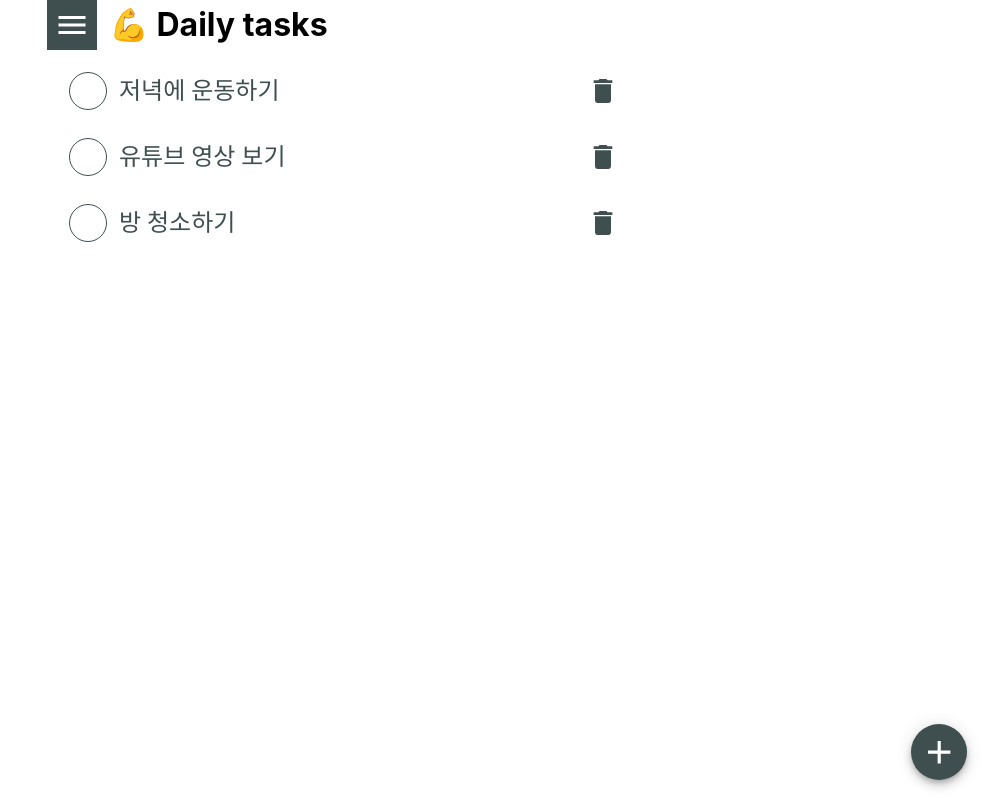
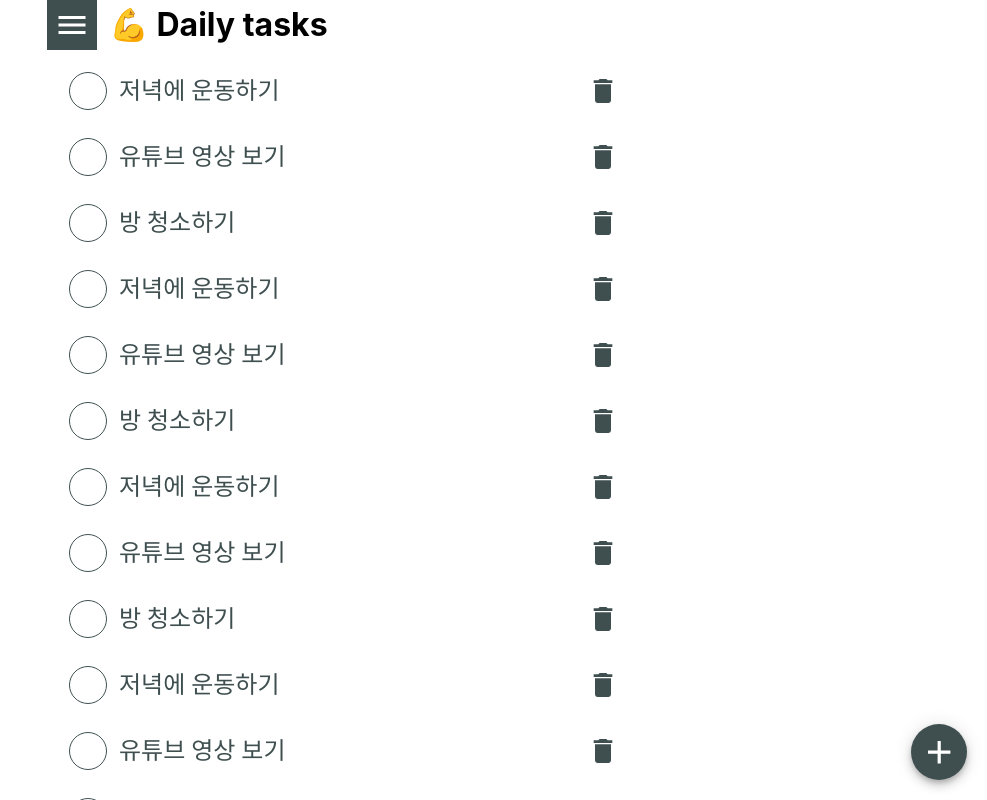
Before and after one commit to SungeunP/ts-todo-app, a React (Create React App) app: page / in a window 1280 px wide. Shown: the whole page, without its empty margins (293-1280 px from the left). Built offline with nearby package versions, Linux system fonts and the light colour scheme.

Commit message:
Implement functions, update spec of component
- Implement checking todo / delete todo functions
- Update CheckboxButton component spec

```diff
--- a/src/Todo.ts
+++ b/src/Todo.ts
@@ -2,6 +2,9 @@ class Todo {
   id: number;
   title: string;
   completed: boolean;
+  updateCompleted = (value: boolean) => {
+    this.completed = value
+  };
 
   constructor(
     title: string,
@@ -17,6 +20,7 @@ export interface ITodo {
   id: number;
   title: string;
   completed: boolean;
+  updateCompleted: any;
 }
 
 // Index
--- a/src/components/body.tsx
+++ b/src/components/body.tsx
@@ -5,17 +5,46 @@ import styles from 'components/body.module.scss';
 import AddTodoButton from './AddTodoButton';
 import Todo, { ITodo } from 'Todo';
 import TodoDialog, { TodoDialogTypes } from './TodoDialog';
+import { Snackbar } from '@material-ui/core';
 
 const DEFAULT_TODOS: ITodo[] = [
   new Todo('저녁에 운동하기', false),
   new Todo('유튜브 영상 보기', false),
   new Todo('방 청소하기', false),
+  new Todo('저녁에 운동하기', false),
+  new Todo('유튜브 영상 보기', false),
+  new Todo('방 청소하기', false),
+  new Todo('저녁에 운동하기', false),
+  new Todo('유튜브 영상 보기', false),
+  new Todo('방 청소하기', false),
+  new Todo('저녁에 운동하기', false),
+  new Todo('유튜브 영상 보기', false),
+  new Todo('방 청소하기', false),
+  new Todo('저녁에 운동하기', false),
+  new Todo('유튜브 영상 보기', false),
+  new Todo('방 청소하기', false),
 ]
+
 const Body = () => {
 
+  // todos
   const [ todos, setTodos ] = useState(DEFAULT_TODOS)
+  const updateCheckedTodo = (id: number, checked: boolean) => { // Update current checked todo
+    setTodos(todos.map(todo => {
+      if (id === todo.id) {
+        todo.updateCompleted(checked)
+      }
+      return todo
+    }))
+  }
+  const deleteTodo = (id: number) => {
+    setTodos(todos.filter(todo => (todo.id !== id)))
+  }
+
   const [ showTodoDialog, setShowTodoDialog ] = useState<boolean>(false)
   const [ editingTodo, setEditingTodo ] = useState<Todo|null>(null)
+
+  const [ showWarn, setShowWarn ] = useState(false)
 
   // On add-todo button clicked
   const AddBtnClicked = () => {
@@ -35,7 +64,10 @@ const Body = () => {
 
   // On dialog canceled
   const onCancel = () => {
-    setShowTodoDialog(false)
+    if (editingTodo) { // Release current editing todo
+      setEditingTodo(null)
+    }
+    setShowTodoDialog(false) // Dialog off
   }
 
   const setEdit = (id: number) => {
@@ -45,8 +77,23 @@ const Body = () => {
       setEditingTodo(targetTodo)
       setShowTodoDialog(true)
     } else {
-      alert('Oops, somethings wrong')
+      setShowWarn(true)
     }
+  }
+
+  // On snackbar closed
+  const snackbarOnClose = () => {
+    setShowWarn(false)
+  }
+
+  // On todo check changed
+  const onCheckedChange = (id: number, value: boolean) => {
+    updateCheckedTodo(id, value)
+  }
+
+  // On todo delete
+  const onDelete = (id: number) => {
+    deleteTodo(id)
   }
 
   const dialogType = editingTodo ? TodoDialogTypes.Edit : TodoDialogTypes.Create
@@ -55,7 +102,9 @@ const Body = () => {
   return (
     <div className={styles.body}>
       <TodoList items={todos}
-        onEdit={setEdit} />
+        onEdit={setEdit}
+        onCheckChange={onCheckedChange}
+        onDelete={onDelete} />
       <AddTodoButton onClick={AddBtnClicked} />
 
       <TodoDialog show={showTodoDialog}
@@ -63,6 +112,7 @@ const Body = () => {
         defaultText={dialogDefaultText}
         onCreate={onTodoCreated}
         onCancel={onCancel} />
+      <Snackbar open={showWarn} message="Oops, somethings wrong" autoHideDuration={2000} onClose={snackbarOnClose}  />
     </div>
   )
 }
--- a/src/components/common/CheckboxButton.tsx
+++ b/src/components/common/CheckboxButton.tsx
@@ -1,10 +1,10 @@
 import { Check } from '@material-ui/icons';
-import React, { useEffect, useState } from 'react';
+import React from 'react';
 import Button from 'styled-mui-components/Button';
 
 import styles from 'components/common/CheckboxButton.module.scss';
 
-interface CheckboxButton {
+interface ICheckboxButton {
   checked?: boolean;
   onChange?: Function;
 }
@@ -17,26 +17,18 @@ const buttonStyle = {
   borderRadius: '50%',
 }
 
-const CheckboxButton = ({checked, onChange}: CheckboxButton) => {
-
-  const [ _checked, setChecked ] = useState(checked)
-
-  useEffect(() => {
-    onChange && onChange(_checked)
-  }, [_checked])
+const CheckboxButton = ({checked, onChange}: ICheckboxButton) => {
 
   const buttonOnClicked = (e: any) => {
     e.stopPropagation()
-    setChecked(!_checked)
+    onChange && onChange(!checked)
   }
 
   return (
-    <Button disableRipple className={styles.checkbox_btn} style={buttonStyle} onClick={buttonOnClicked}>
+    <Button disableRipple className={styles.checkbox_btn} style={buttonStyle}
+      onClick={buttonOnClicked}>
       <div className={styles.circle}></div>
-      {/* <RadioButtonUncheckedRounded color="primary" /> */}
-      {/* {_checked && ( */}
-        <Check className={`${styles.check} ${_checked ? styles.show  : ''}`} color="primary" />
-      {/* )} */}
+      <Check className={`${styles.check} ${checked ? styles.show  : ''}`} color="primary" />
     </Button>
   )
 }
--- a/src/components/todoList.tsx
+++ b/src/components/todoList.tsx
@@ -1,47 +1,31 @@
 import React from 'react';
 import { IconButton, List, ListItem, ListItemIcon, ListItemSecondaryAction, ListItemText, Typography } from '@material-ui/core';
-// import ListItem from '../styled-mui-components/ListItem';
 import CheckboxButton from './common/CheckboxButton';
 import styles from 'components/todoList.module.scss'
 import { Delete } from '@material-ui/icons';
 import { withStyles } from '@material-ui/core/styles'
 import Todo from 'Todo';
 
-const dummy_data = [
-  {
-    id: 0,
-    title: '저녁에 운동하기',
-    completed: true,
-  },
-  {
-    id: 1,
-    title: '유튜브 영상 보기',
-    completed: false,
-  },
-  {
-    id: 2,
-    title: '방 청소하기',
-    completed: false,
-  },
-]
-
 interface ITodoList {
   items: Todo[];
   onEdit?: any;
+  onCheckChange: any;
+  onDelete: any;
 }
 const TodoList = ({
   items,
   onEdit,
+  onCheckChange,
+  onDelete,
 }: ITodoList) => {
-
-  const onClickItem = (id: number) => {
-    onEdit(id)
-  }
 
   return (
     <List className={styles.list}>
       {items.map( item => (
-        <Item {...item} onClick={onClickItem} />
+        <Item {...item}
+          onClick={onEdit}
+          onCheckChange={onCheckChange}
+          onDelete={onDelete} />
       ))}
     </List>
   )
@@ -52,38 +36,43 @@ interface ListItemInterface {
   title: string;
   completed: boolean;
   onClick: any;
+  onCheckChange: any;
+  onDelete: any;
 }
 const Item = ({
   id,
   title,
   completed,
   onClick,
+  onCheckChange,
+  onDelete,
 }: ListItemInterface) => {
 
   const _onClick = () => {
     onClick(id)
   }
 
+  const onClickDelete = () => {
+    onDelete(id)
+  }
+
+  const _onCheckChange = (value: boolean) => {
+    onCheckChange(id, value)
+  }
+
   return (
     <ListItem onClick={_onClick} button>
       <ListItemIcon>
-        <CheckboxButton checked={completed} />
+        <CheckboxButton onChange={_onCheckChange} checked={completed} />
       </ListItemIcon>
       <ListItemText
         primary={<ListItemTypo text={title}/>}
       />
       <ListItemSecondaryAction>
-        <IconButton color="primary"><Delete className={styles.item_secondary_icon}/></IconButton>
+        <IconButton onClick={onClickDelete} color="primary">
+          <Delete className={styles.item_secondary_icon}/>
+        </IconButton>
       </ListItemSecondaryAction>
-      {/* <div className={styles.check}>
-        <RadioButtonUncheckedSharp style={{fontSize: '3rem'}}/>
-      </div>
-      <div className={styles.content}>
-        {title}
-      </div>
-      <div className={styles.action_area}>
-
-      </div> */}
     </ListItem>
   )
 }
```
Also changed, not shown: src/components/TodoDialog.tsx (line endings or trailing spaces).
